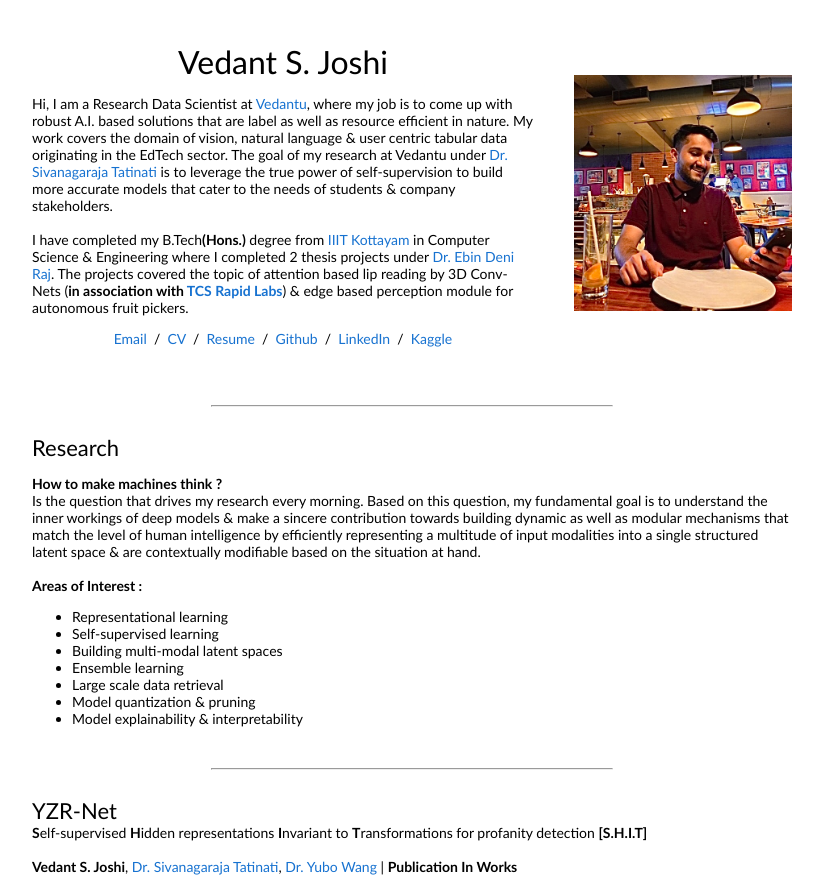
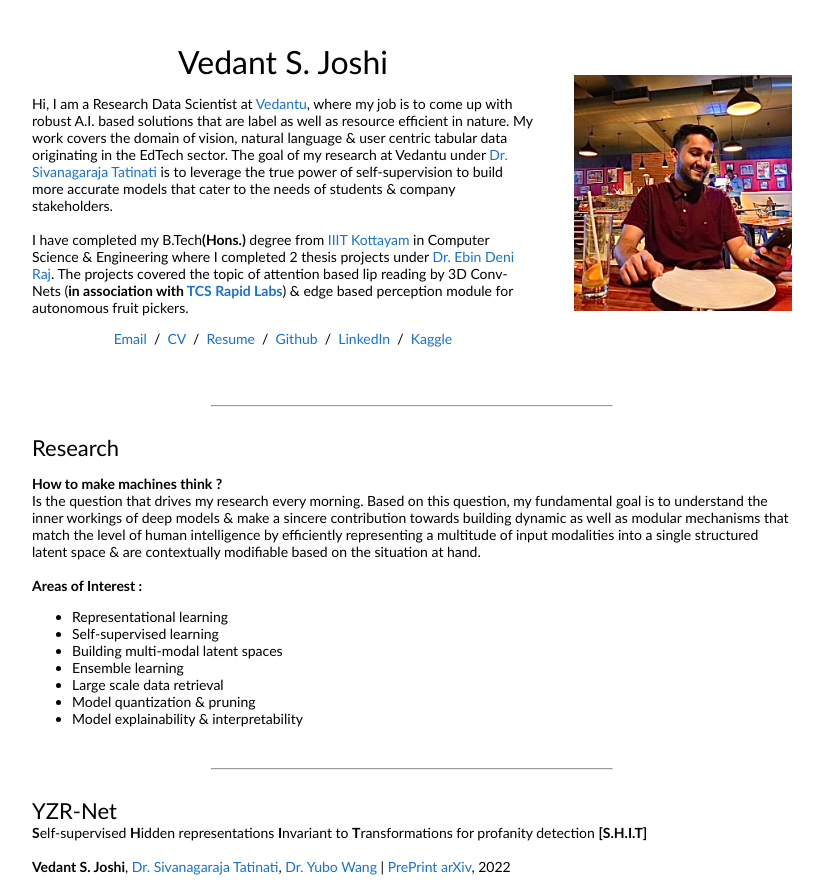
Before and after one commit to vedrocks15/vedrocks15.github.io, a plain HTML site: page index.html in a window 1280 px wide. Shown: the top 886 px of the page, without its empty margins (228-1051 px from the left). Drawn offline with Linux system fonts and the light colour scheme.

Commit message:
profanity_new_cv

```diff
--- a/index.html
+++ b/index.html
@@ -91,7 +91,7 @@
               <strong>Vedant S. Joshi</strong>,
               <a href="https://scholar.google.com/citations?user=ZFDbLisAAAAJ&hl=en">Dr. Sivanagaraja Tatinati</a>,
 							<a href="https://scholar.google.co.in/citations?user=bXXM7rMAAAAJ&hl=en">Dr. Yubo Wang</a> |
-              <b>Publication In Works</b>
+              <a href="https://arxiv.org/abs/2211.15532">PrePrint arXiv</a>, 2022
               <br>
 
               <p>
```
Also changed, not shown: 2 other files.
